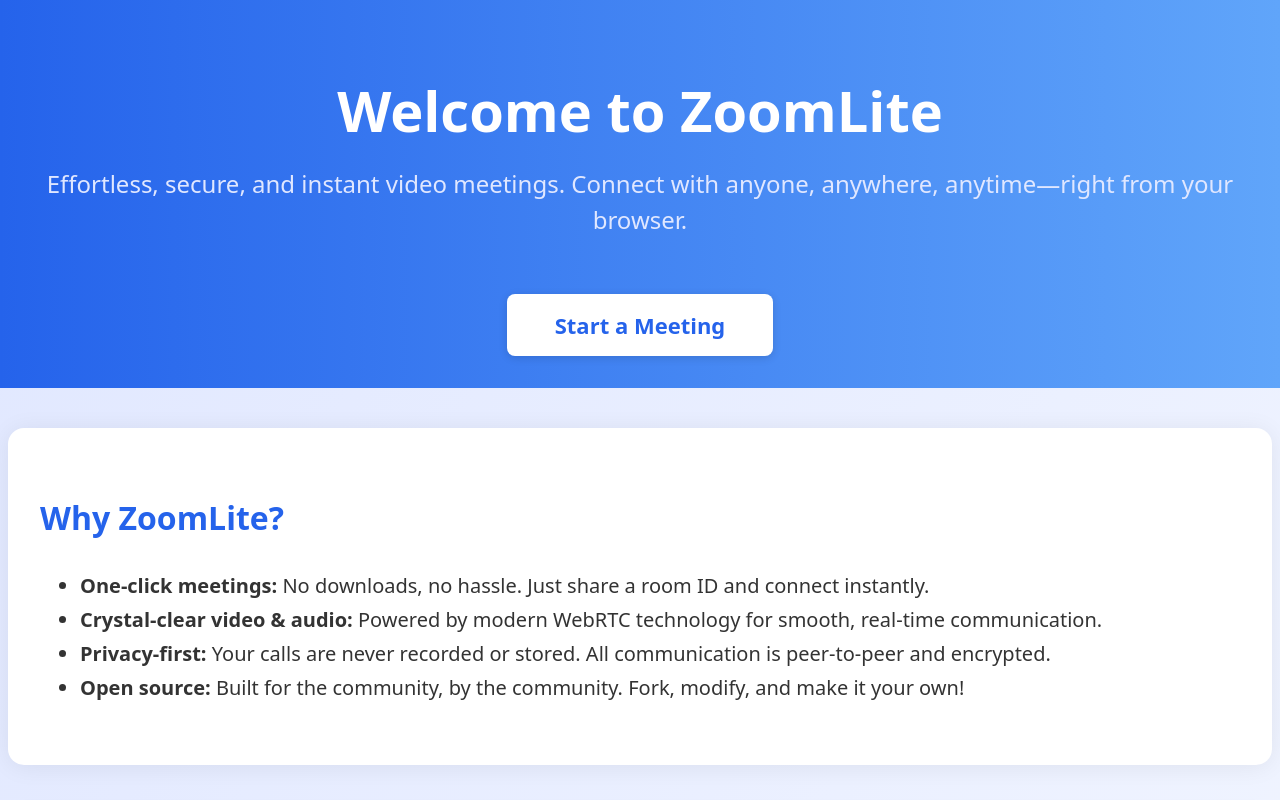
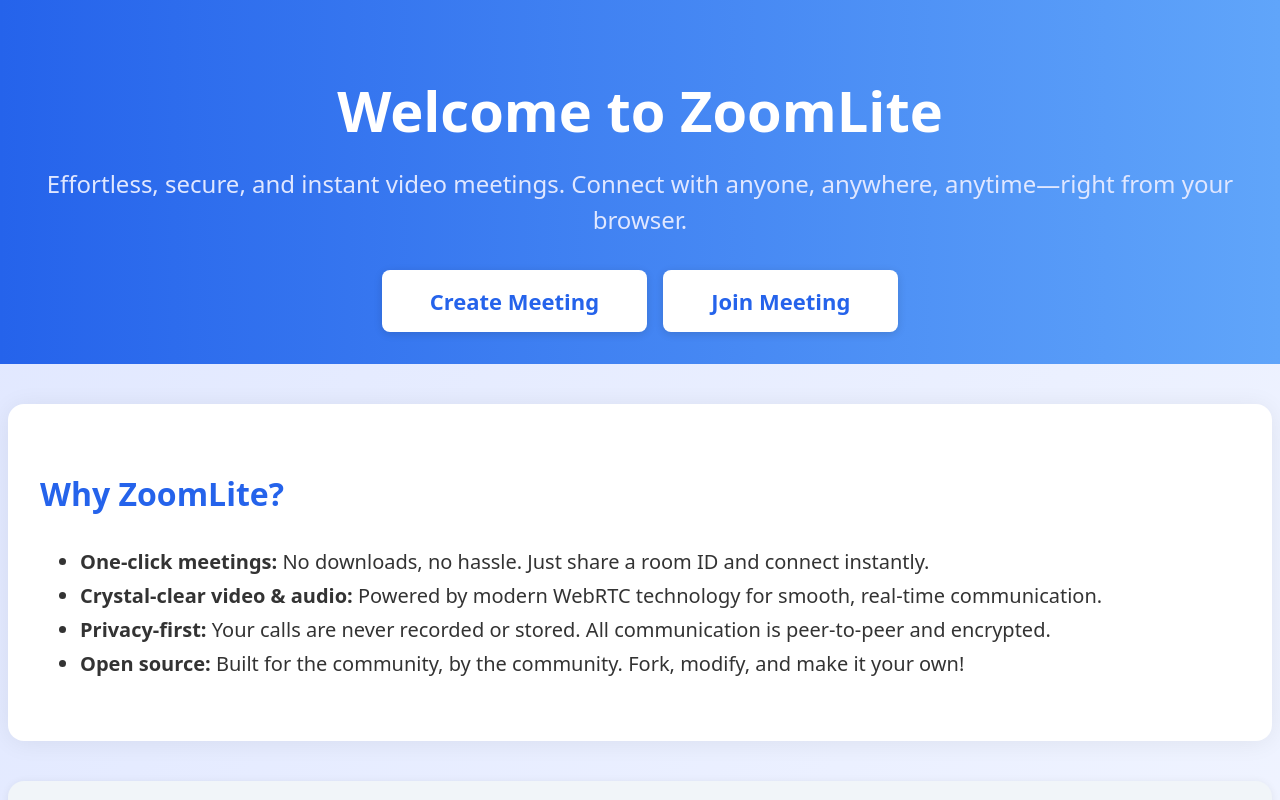
Before and after one commit to royalchieftain7/ZoomPFE, a React (Vite) app in the folder frontend/: page / in a window 1280 px wide. Shown: the top 800 px of the page. Built offline with nearby package versions, Linux system fonts and the light colour scheme.

Commit message:
Update project files from VS Code

```diff
--- a/frontend/src/App.jsx
+++ b/frontend/src/App.jsx
@@ -1,17 +1,34 @@
-import React, { useRef, useState } from "react";
+import React, { useRef, useState, useEffect } from "react";
 import { io } from "socket.io-client";
 import LandingPage from "./LandingPage";
 
 const SIGNAL_SERVER_URL = "http://localhost:5000"; // Change if backend runs elsewhere
 
+function generateRoomId() {
+  return Math.random().toString(36).substring(2, 10);
+}
+
+const getRoomIdFromUrl = () => {
+  const params = new URLSearchParams(window.location.search);
+  return params.get("room") || "";
+};
+
 const App = () => {
   const [showMeeting, setShowMeeting] = useState(false);
-  const [roomId, setRoomId] = useState("");
+  const [roomId, setRoomId] = useState(getRoomIdFromUrl());
   const [joined, setJoined] = useState(false);
+  const [meetingLink, setMeetingLink] = useState("");
   const localVideoRef = useRef(null);
   const remoteVideoRef = useRef(null);
   const pcRef = useRef(null);
   const socketRef = useRef(null);
+
+  // If roomId is in URL, auto-show meeting UI
+  useEffect(() => {
+    if (roomId && !showMeeting) {
+      setShowMeeting(true);
+    }
+  }, [roomId, showMeeting]);
 
   const handleJoin = async () => {
     socketRef.current = io(SIGNAL_SERVER_URL);
@@ -77,8 +94,31 @@ const App = () => {
     socketRef.current.emit("signal", { roomId, data: offer });
   };
 
+  // Handler for "Create Meeting"
+  const handleCreateMeeting = () => {
+    const newRoomId = generateRoomId();
+    setRoomId(newRoomId);
+    setMeetingLink(`${window.location.origin}?room=${newRoomId}`);
+    window.history.replaceState({}, "", `?room=${newRoomId}`);
+  };
+
+  // Handler for "Join Meeting"
+  const handleStartMeeting = () => {
+    setShowMeeting(true);
+    if (roomId) {
+      setMeetingLink(`${window.location.origin}?room=${roomId}`);
+      window.history.replaceState({}, "", `?room=${roomId}`);
+    }
+  };
+
   if (!showMeeting) {
-    return <LandingPage onStart={() => setShowMeeting(true)} />;
+    return (
+      <LandingPage
+        onStart={handleStartMeeting}
+        onCreate={handleCreateMeeting}
+        meetingLink={meetingLink}
+      />
+    );
   }
 
   return (
--- a/frontend/src/LandingPage.jsx
+++ b/frontend/src/LandingPage.jsx
@@ -1,6 +1,21 @@
-import React from "react";
+import React, { useState } from "react";
 
-const LandingPage = ({ onStart }) => (
+function generateRoomId() {
+  return Math.random().toString(36).substring(2, 10);
+}
+
+const LandingPage = ({ onStart, onCreate, meetingLink }) => {
+  const [copied, setCopied] = useState(false);
+
+  const handleCopy = () => {
+    if (meetingLink) {
+      navigator.clipboard.writeText(meetingLink);
+      setCopied(true);
+      setTimeout(() => setCopied(false), 2000);
+    }
+  };
+
+  return (
     <div style={{
       width: "100vw",
       minHeight: "100vh",
@@ -20,9 +35,26 @@ const LandingPage = ({ onStart }) => (
         <p style={{ fontSize: 24, color: "#e0e7ff" }}>
           Effortless, secure, and instant video meetings. Connect with anyone, anywhere, anytime—right from your browser.
         </p>
+        <div style={{ marginTop: 32 }}>
           <button
             style={{
-          marginTop: 32,
+              padding: "16px 48px",
+              fontSize: 22,
+              background: "#fff",
+              color: "#2563eb",
+              border: "none",
+              borderRadius: 8,
+              cursor: "pointer",
+              boxShadow: "0 2px 8px #0002",
+              fontWeight: 600,
+              marginRight: 16
+            }}
+            onClick={onCreate}
+          >
+            Create Meeting
+          </button>
+          <button
+            style={{
               padding: "16px 48px",
               fontSize: 22,
               background: "#fff",
@@ -35,8 +67,41 @@ const LandingPage = ({ onStart }) => (
             }}
             onClick={onStart}
           >
-        Start a Meeting
+            Join Meeting
           </button>
+        </div>
+        {meetingLink && (
+          <div style={{ marginTop: 32 }}>
+            <div style={{
+              background: "#fff",
+              color: "#2563eb",
+              padding: "12px 24px",
+              borderRadius: 8,
+              display: "inline-block",
+              fontSize: 18,
+              fontWeight: 500,
+              boxShadow: "0 1px 4px #0001"
+            }}>
+              {meetingLink}
+            </div>
+            <button
+              onClick={handleCopy}
+              style={{
+                marginLeft: 16,
+                padding: "12px 24px",
+                fontSize: 18,
+                background: "#2563eb",
+                color: "#fff",
+                border: "none",
+                borderRadius: 8,
+                cursor: "pointer",
+                fontWeight: 500
+              }}
+            >
+              {copied ? "Copied!" : "Copy Link"}
+            </button>
+          </div>
+        )}
       </section>
       <section style={{
         width: "100%",
@@ -66,10 +131,11 @@ const LandingPage = ({ onStart }) => (
       }}>
         <h2 style={{ fontSize: 28, color: "#2563eb" }}>Get Started</h2>
         <p style={{ fontSize: 18, color: "#555", marginTop: 16 }}>
-        Click "Start a Meeting" to create or join a room. Share the room ID with your friends or colleagues and enjoy seamless video calls. No sign-up required!
+          Click "Create Meeting" to generate a unique link, or "Join Meeting" to enter an existing room. Share the meeting link with your friends or colleagues and enjoy seamless video calls. No sign-up required!
         </p>
       </section>
     </div>
   );
+};
 
 export default LandingPage;
```
Lines whose indentation alone changed are shown as unchanged.
